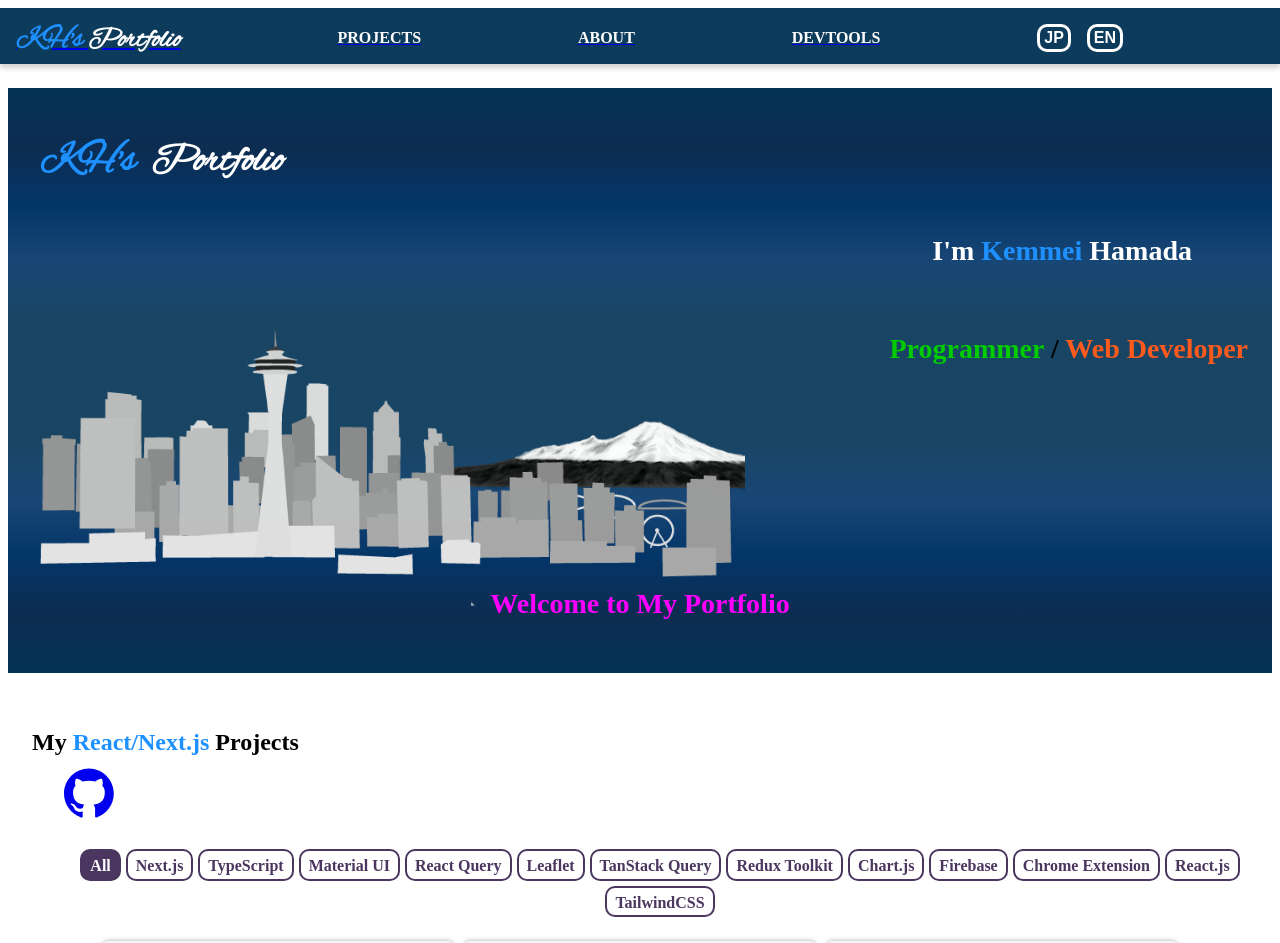
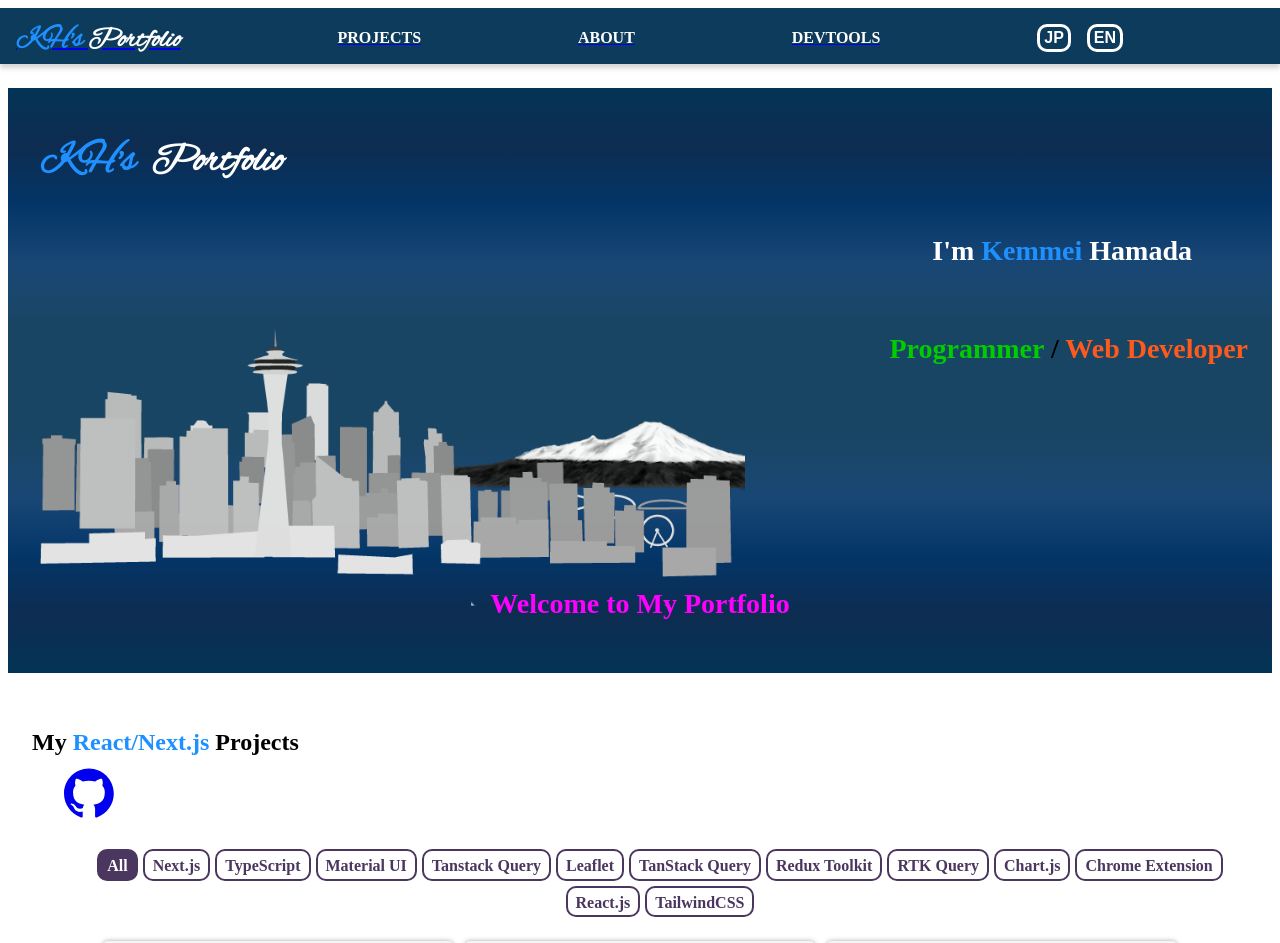
Before and after one commit to kmi2170/portfolio-v2, a Next.js app: page / in a window 1280 px wide. Shown: the top 943 px of the page. Built offline with nearby package versions, Linux system fonts and the light colour scheme.

Commit message:
update projects

```diff
--- a/src/assets/projects.ts
+++ b/src/assets/projects.ts
@@ -3,24 +3,24 @@ export const projects = [
     id: 1,
     name: {
       en: "Earthquake Tracker",
-      jp: "地震情報追跡アプリ",
+      jp: "地震情報アプリ",
     },
     description: {
-      en: "An App to display earthquake event information (up tp 30 days old) on Map and Table",
-      jp: "地震情報（最大過去３０日）を地図と表で表示するアプリ",
+      en: "Display earthquake events (any period of time) on Map and Table",
+      jp: "地震情報（任意の期間）を地図と表で表示",
     },
     features: {
       en: [
         "API call: USGS (U.S. Geological Survey)",
-        "React Query: fetching the earth quake data and the state manegement",
-        "UI library: Material UI",
+        "Data fetching and state management: Tanstack Query",
+        "UI Library: Material UI",
         "Map: Leaflet",
       ],
       jp: [
-        "APIコール：　米国地質調査所(USGS)",
-        "データ・フェッチング&ステート管理：　React Query",
-        "UIライブラリ：　Material UI",
-        "地図：Leaflet",
+        "APIコール: USGS (U.S. Geological Survey)",
+        "データフェッチング、ステート管理: Tanstack Query",
+        "UIライブラリ: Material UI",
+        "地図: Leaflet",
       ],
     },
     details: {
@@ -30,13 +30,13 @@ export const projects = [
         "By clicking each event in the table, the map view shifts and zooms in to the epicenter, with animation effect.",
       ],
       jp: [
-        "マップ上で地震イベントは円で表示され、地震マグニチュードによって半径と色が変わる",
-        "カーソルを円の上にホバーさせると、詳しい情報がポップアップ表示される",
+        "マップ上で地震イベントは円で表示。地震マグニチュードによって半径と色変更",
+        "カーソルを円の上にホバーさせると、該当自身の情報がポップアップ表示",
         "表はマグニチュードまたは日時に関して昇順・降順にソート可能",
         "表の各イベントをクリックすると地図の表示が、その場所へと（アニメーション効果を伴って）移動・ズームインする",
       ],
     },
-    tags: ["Next.js", "TypeScript", "Material UI", "React Query", "Leaflet"],
+    tags: ["Next.js", "TypeScript", "Material UI", "Tanstack Query", "Leaflet"],
     url: "https://earthquake-tracker-ten.vercel.app",
     imageUrls: [
       "/images/eq-tracker.png",
@@ -52,19 +52,19 @@ export const projects = [
       jp: "アドバイス・アプリ",
     },
     description: {
-      en: "A simple Web App that displays a randomly chosen Advice",
-      jp: "ランダムに選ばれたアドバイスを表示する大変シンプルなアプリ",
+      en: "A simple app that displays randomly chosen Advice, Quote, Fortue Cookie",
+      jp: "ランダムに選ばれたアドバイス, 著名人の名言、　フォーチュン・クッキーを表示するシンプルなアプリ",
     },
     features: {
       en: [
-        "Advice Slip JSON API",
-        "Material UI",
-        "TanStack Query for data fetching and state management",
+        "API call: Advice Slip JSON API, Quotes (Rapid API), Fortune Cookie (Rapid API)",
+        "UI library: Material UI",
+        "Date fetching and state management: TanStack Query",
       ],
       jp: [
-        "API：　Advice Slip JSON API (アドバイス)",
+        "APIコール：　Advice Slip JSON API (アドバイス), Quotes (著名人の名言、Rapid API), Fortune Cookie (フォーチュン・クッキー、Rapid API)",
         "UIライブラリ：　Material UI",
-        "ステート管理：　TanStack Query",
+        "データフェッチ、ステート管理：　TanStack Query",
       ],
     },
     details: {
@@ -131,19 +131,23 @@ export const projects = [
     id: 4,
     name: { en: "Weather App", jp: "天気情報アプリ" },
     description: {
-      en: "Weather app, desigined to be simple, lightweight and yet to have suffient information: Current weather, Minutely rain, 7 days forecast, and houryly forecast",
-      jp: "シンプル・軽量で必要十分な天気情報を確認できるアプリ（英語表記のみ）: 現在の天気、１分毎の降水予報、７日間予報、１時間毎の降水量予報",
+      en: "Weather app, desigined to be simple, lightweight and yet to have suffient information",
+      jp: "シンプル・軽量かつ十分な天気情報を確認できるアプリ（英語表記のみ)",
     },
     features: {
       en: [
-        "OpenWeather API, IP-API for looking up your location",
-        "Material UI",
-        "Chart.js for hourly forecast",
+        "API call: OpenWeather API, IP-API (looking up your location)",
+        "Data fetching and state management: Redux Toolkit & RKT Query",
+        "UI library: Material UI",
+        "Chart: Chart.js",
+        "Map: Leaflet.js",
       ],
       jp: [
         "APIコール：　OpenWeather(天気情報), IP-API(IPアドレスから現在地を取得)",
+        "データフェッチング、ステート管理: Redux Toolkit & RKT Query",
         "UIライブラリ：　Material UI",
-        "Chart.js：　１時間毎の予報、１分毎の降水量予報",
+        "チャート： Chart.js",
+        "地図: Leaflet.js",
       ],
     },
     details: {
@@ -162,7 +166,14 @@ export const projects = [
         "最後に検索した場所と選択した単位が自動セーブされる（クッキー必要）",
       ],
     },
-    tags: ["Next.js", "Redux Toolkit", "TypeScript", "Material UI", "Chart.js"],
+    tags: [
+      "Next.js",
+      "Redux Toolkit",
+      "RTK Query",
+      "TypeScript",
+      "Material UI",
+      "Chart.js",
+    ],
     url: "https://my-weather-app-beta.vercel.app",
     imageUrls: [
       "/images/weather-app.png",
@@ -243,24 +254,23 @@ export const projects = [
   /* }, */
   {
     id: 6,
-    name: { en: "Crypto Tracker", jp: "暗号通貨情報トラッカー" },
+    name: { en: "Crypto Tracker", jp: "暗号通貨情報" },
     description: {
       en: "Cryptocurrency price list ranked by market cap and historical chart of and the prices",
       jp: "暗号通貨の価格リスト（マーケット・キャップによるランキング）と各暗号通貨の価格変動をチャート表示",
     },
     features: {
       en: [
-        "CoinGecko API",
-        "Material UI",
-        "Chart.js for the history chart of the cryptocurrency prices",
-        "Firebase for Watchlist of your favorite cryptos",
+        "API call: CoinGecko API",
+        "UI library: Material UI",
+        "Data fetching, state management: Tanstack Query",
+        "Chart: Chart.js",
       ],
       jp: [
-        "APUコール：　CoinGecko",
-        "UIライブライ：　Material UI",
-        "データ・フェッチング&ステート管理：　React Query (SSR対応)",
-        "Chart.js：　各暗号通貨のヒストリカル・チャート",
-        "Firebase：　お気に入りの暗号通貨をウオッチリストに登録",
+        "API コール：　CoinGecko",
+        "UIライブラリ：　Material UI",
+        "データ・フェッチング&ステート管理：  Tanstack Query",
+        "チャート： Chart.js",
       ],
     },
     details: {
@@ -280,10 +290,9 @@ export const projects = [
     tags: [
       "Next.js",
       "TypeScript",
-      "React Query",
+      "Tanstack Query",
       "Material UI",
       "Chart.js",
-      "Firebase",
     ],
     url: "https://crypto-currency-tracker-eight.vercel.app",
     imageUrls: [
```
